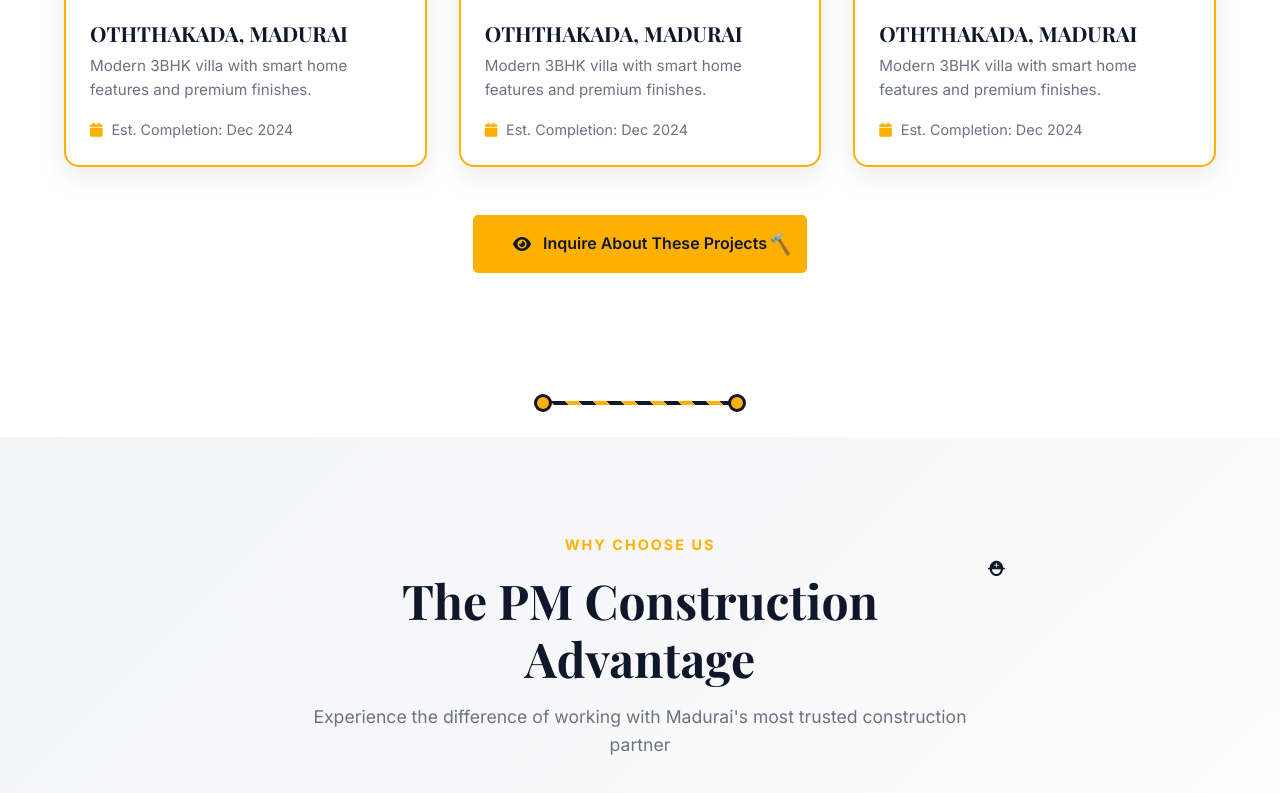
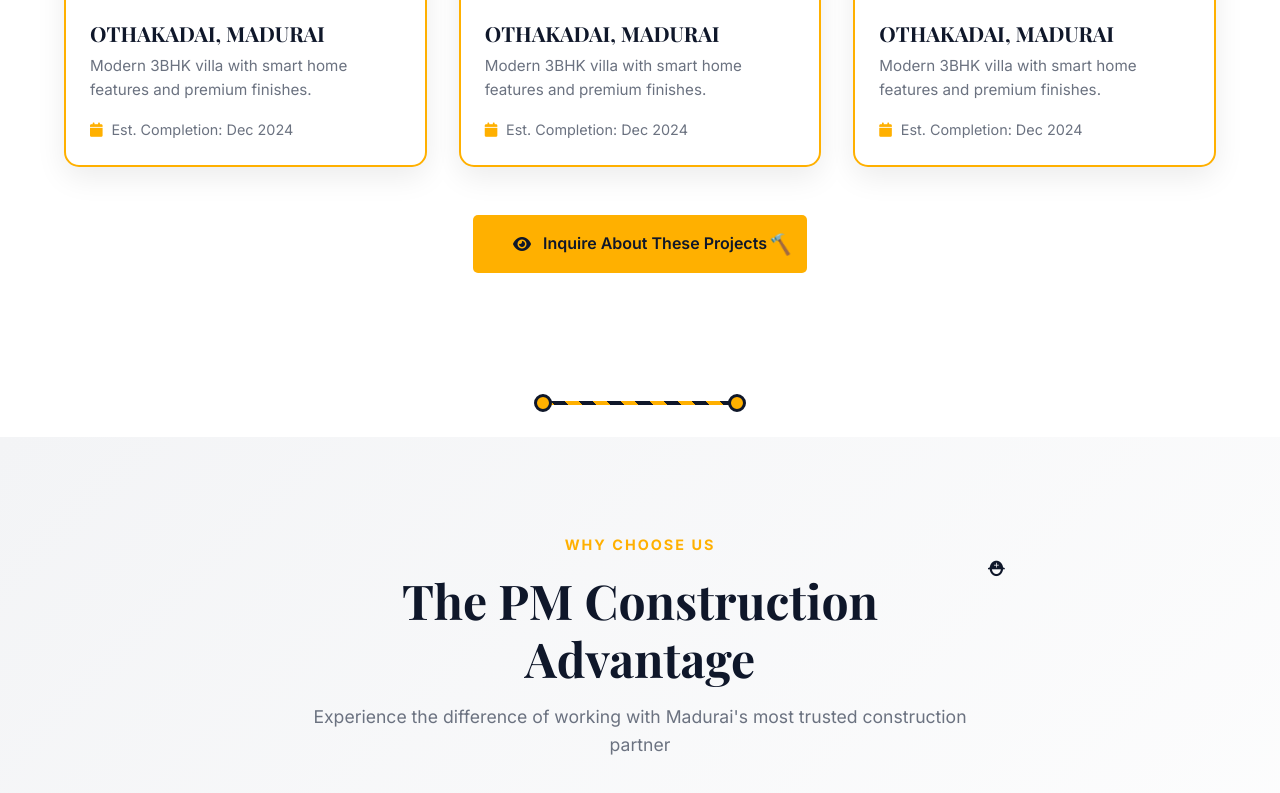
Before and after one commit to Dushyanthgit/pm-construction, a plain HTML site: page index.html in a window 1280 px wide. Shown: the part 5504-6297 px from the top of the page. Drawn offline with nearby package versions, Linux system fonts and the light colour scheme.

Commit message:
othakadai la proper aa change panadhu..

```diff
--- a/index.html
+++ b/index.html
@@ -2057,7 +2057,7 @@
                 </div>
             </div>
             <div style="padding: 1.5rem;">
-                <h3 style="font-size: 1.3rem; margin-bottom: 0.5rem; color: var(--dark);">OTHTHAKADA, MADURAI</h3>
+                <h3 style="font-size: 1.3rem; margin-bottom: 0.5rem; color: var(--dark);">OTHAKADAI, MADURAI</h3>
                 <p style="color: var(--gray-dark); margin-bottom: 1rem; font-size: 0.95rem;">Modern 3BHK villa with smart home features and premium finishes.</p>
                 <div style="display: flex; justify-content: space-between; align-items: center; font-size: 0.9rem; color: var(--gray-dark);">
                     <span><i class="fas fa-calendar" style="color: var(--primary); margin-right: 0.3rem;"></i> Est. Completion: Dec 2024</span>
@@ -2073,7 +2073,7 @@
                 </div>
             </div>
             <div style="padding: 1.5rem;">
-                <h3 style="font-size: 1.3rem; margin-bottom: 0.5rem; color: var(--dark);">OTHTHAKADA, MADURAI</h3>
+                <h3 style="font-size: 1.3rem; margin-bottom: 0.5rem; color: var(--dark);">OTHAKADAI, MADURAI</h3>
                 <p style="color: var(--gray-dark); margin-bottom: 1rem; font-size: 0.95rem;">Modern 3BHK villa with smart home features and premium finishes.</p>
                 <div style="display: flex; justify-content: space-between; align-items: center; font-size: 0.9rem; color: var(--gray-dark);">
                     <span><i class="fas fa-calendar" style="color: var(--primary); margin-right: 0.3rem;"></i> Est. Completion: Dec 2024</span>
@@ -2089,7 +2089,7 @@
                 </div>
             </div>
             <div style="padding: 1.5rem;">
-                <h3 style="font-size: 1.3rem; margin-bottom: 0.5rem; color: var(--dark);">OTHTHAKADA, MADURAI</h3>
+                <h3 style="font-size: 1.3rem; margin-bottom: 0.5rem; color: var(--dark);">OTHAKADAI, MADURAI</h3>
                 <p style="color: var(--gray-dark); margin-bottom: 1rem; font-size: 0.95rem;">Modern 3BHK villa with smart home features and premium finishes.</p>
                 <div style="display: flex; justify-content: space-between; align-items: center; font-size: 0.9rem; color: var(--gray-dark);">
                     <span><i class="fas fa-calendar" style="color: var(--primary); margin-right: 0.3rem;"></i> Est. Completion: Dec 2024</span>
```
